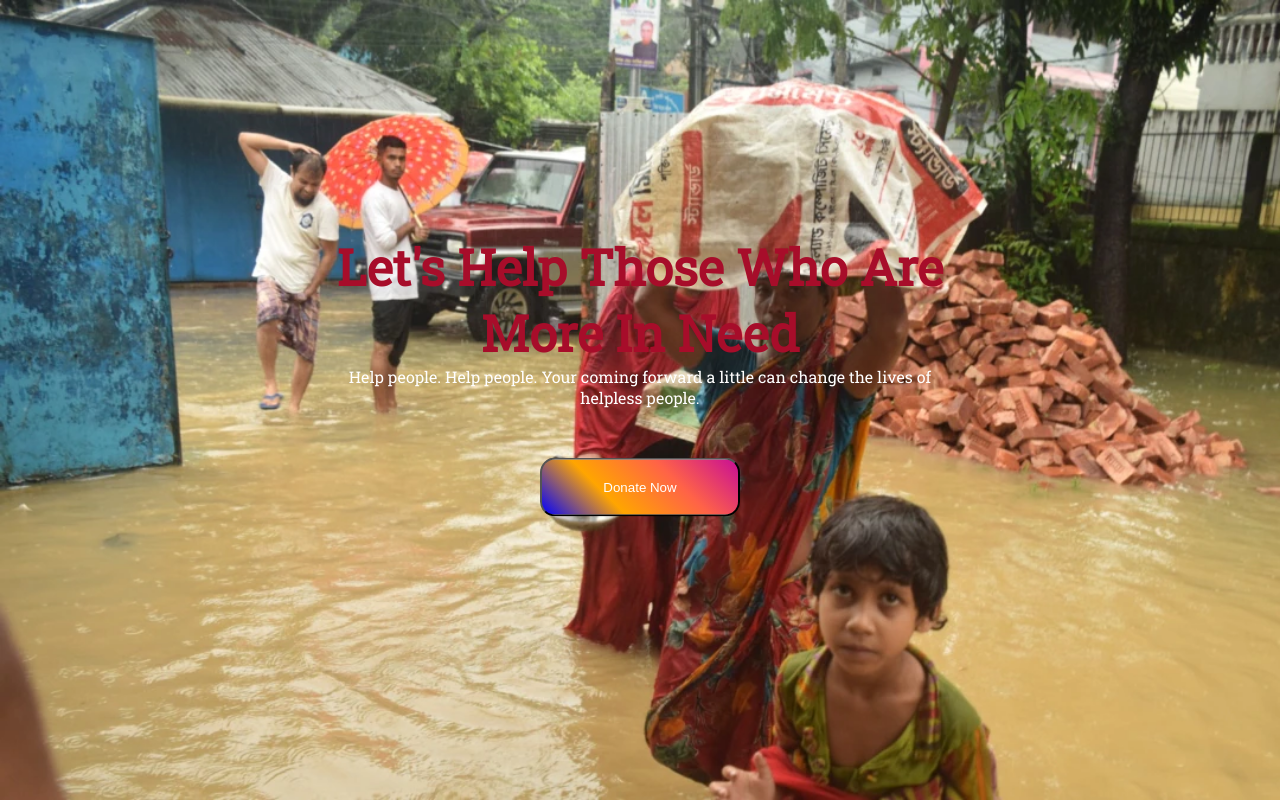
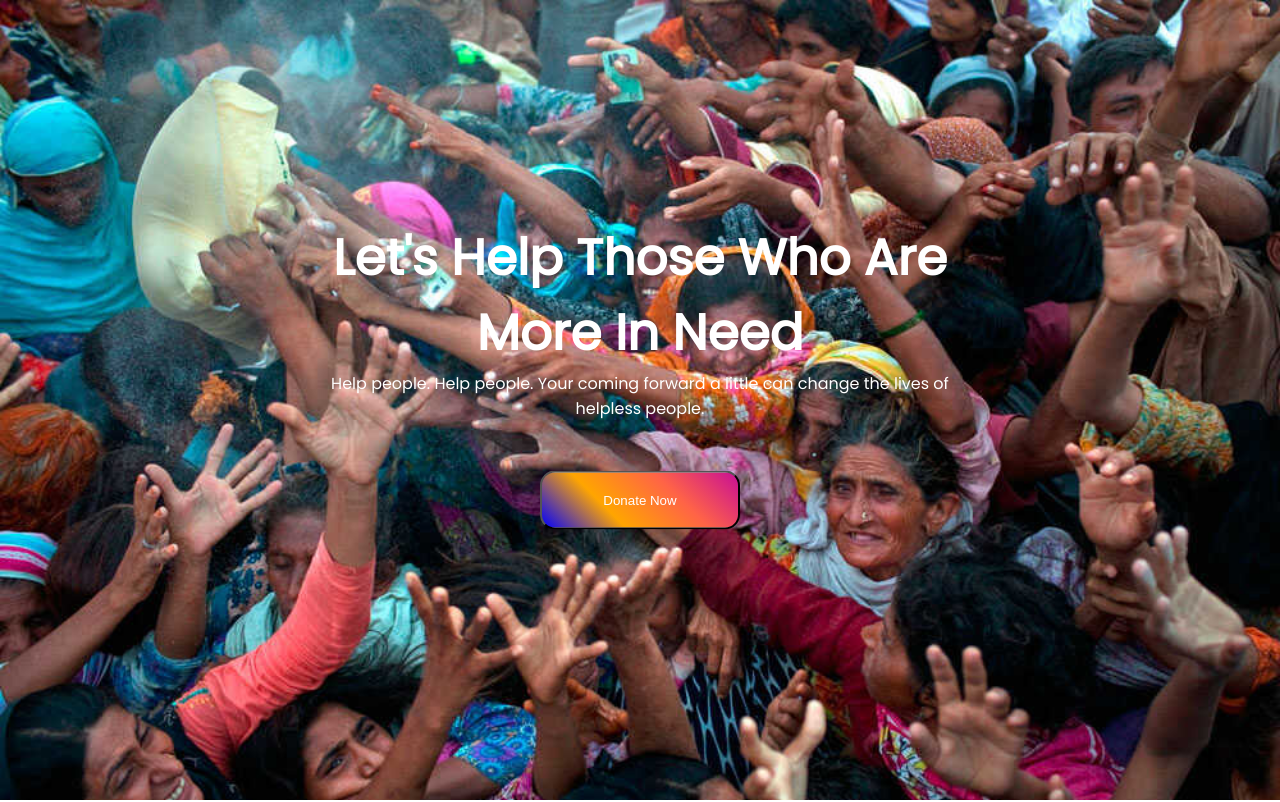
Before and after one commit to arjun1571/Donate-today, a plain HTML site: page index.html in a window 1280 px wide. Shown: the top 802 px of the page. Drawn offline with Linux system fonts and the light colour scheme.

Commit message:
color and image and style cheange

```diff
--- a/index.html
+++ b/index.html
@@ -6,12 +6,9 @@
     <meta name="viewport" content="width=device-width, initial-scale=1.0" />
     <title>Donate-Today</title>
     <link rel="stylesheet" href="style.css" />
-    <link rel="preconnect" href="https://fonts.googleapis.com" />
-    <link rel="preconnect" href="https://fonts.gstatic.com" crossorigin />
-    <link
-      href="https://fonts.googleapis.com/css2?family=Roboto+Slab&display=swap"
-      rel="stylesheet"
-    />
+    <link rel="preconnect" href="https://fonts.googleapis.com">
+<link rel="preconnect" href="https://fonts.gstatic.com" crossorigin>
+<link href="https://fonts.googleapis.com/css2?family=Poppins&display=swap" rel="stylesheet">
   </head>
   <body>
     <!-- this is section one home section -->
--- a/style.css
+++ b/style.css
@@ -1,5 +1,5 @@
 body {
-  font-family: "Roboto Slab", serif;
+  font-family: "Poppins", sans-serif;
 }
 * {
   margin: 0;
@@ -8,12 +8,12 @@ body {
 
 h1 {
   font-size: 50px;
-  color: #a70d2a;
+  color: #800000;
 }
 .home-page {
   color: white;
   text-align: center;
-  background-image: url(images/donation14.webp);
+  background-image: url(images/donation6.jpg);
   height: 800px;
   background-repeat: no-repeat;
   background-size: cover;
@@ -126,3 +126,6 @@ h1 {
   color: white;
   box-shadow: 0 0 10px 3px black;
 }
+.font-center h1 {
+  color: white;
+}
```
